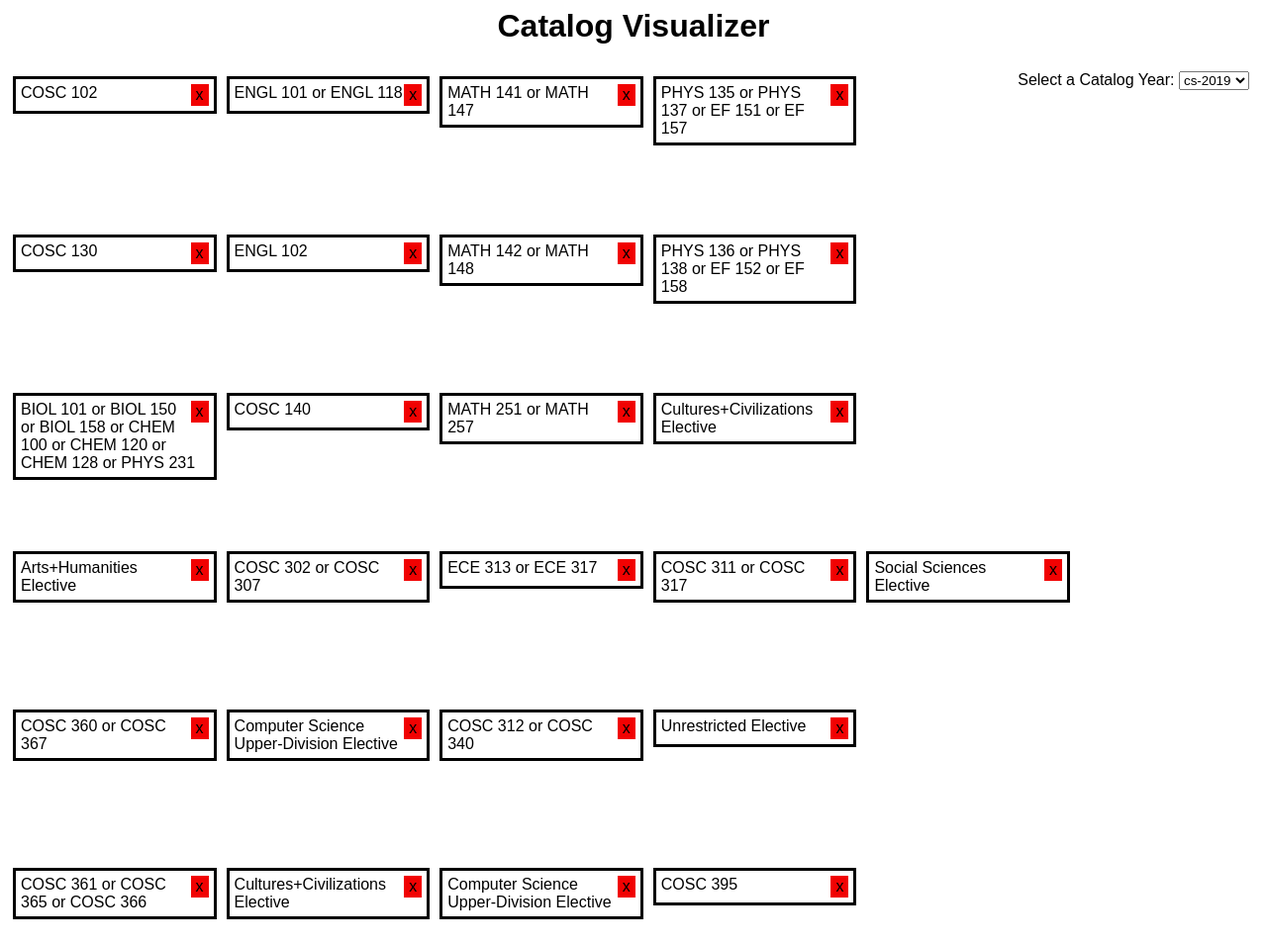
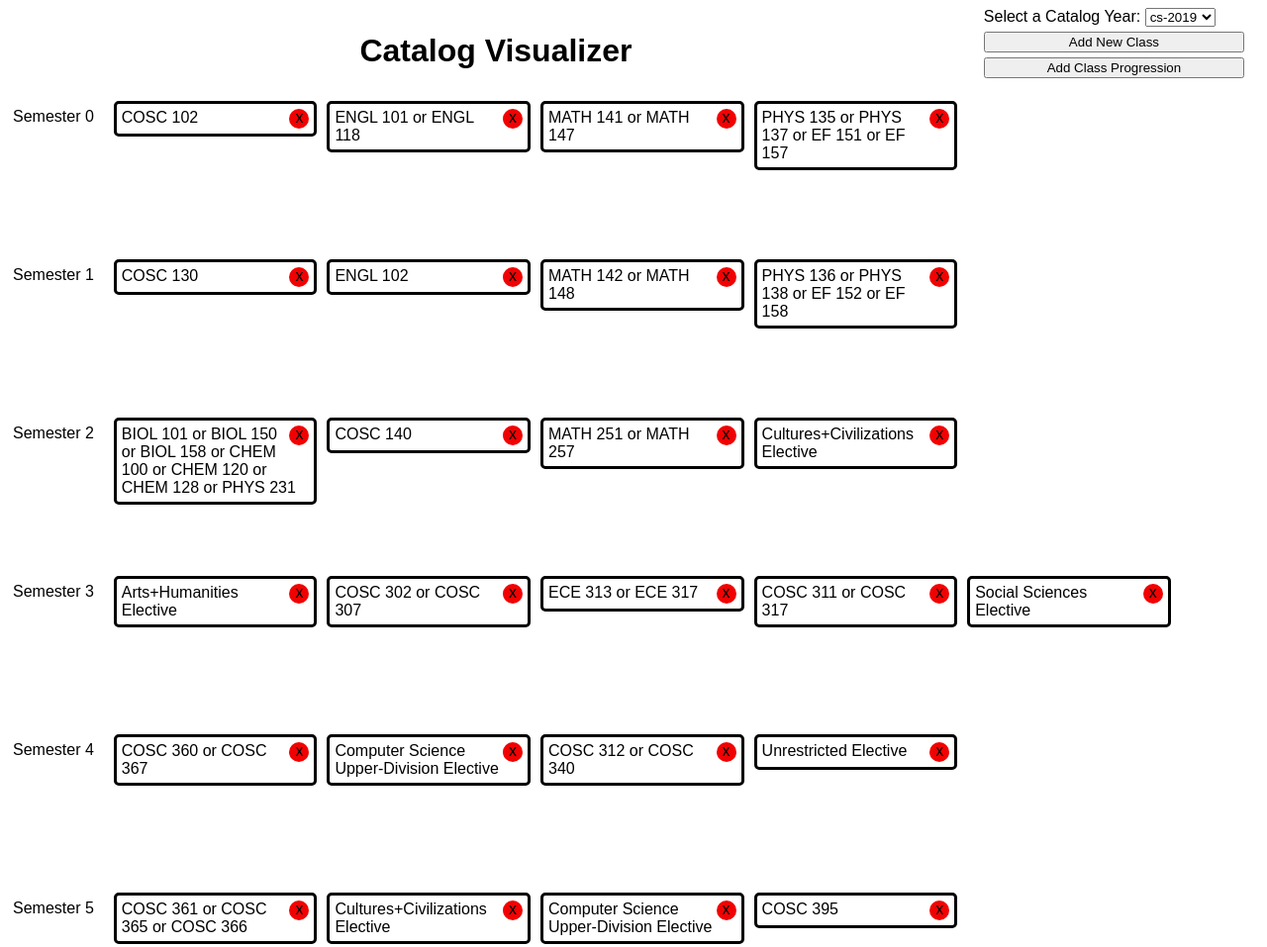
Before and after one commit to jmandzak/CatalogVisualizer, a plain HTML site: page index.html in a window 1280 px wide. Shown: the top 957 px of the page at 99% size. Drawn offline with nearby package versions, Linux system fonts and the light colour scheme.

Commit message:
Style Stuff and Added Semester Column

```diff
--- a/index.html
+++ b/index.html
@@ -9,12 +9,16 @@
 
 <body>
     <section>
+        <div style=" float:right; margin-right: 15px;" class="dropdown">
+            <label for="language">Select a Catalog Year:</label>
+            <select name="catalogSelection" id="dropDownWrite" onchange="catalogClicked(this.value);"></select>
+            <br>
+            <button type="button" class="TRMenu">Add New Class</button>
+            <button type="button" class="TRMenu">Add Class Progression</button>
+        </div>
         <h1>Catalog Visualizer</h1>
 
-        <div style="float:right; padding-right: 10px;" class="dropdown">
-            <label for="language">Select a Catalog Year:</label>
-            <select name="catalogSelection" id="dropDownWrite" onchange="catalogClicked(this.value);"></select>
-        </div>
+
         <div id="boxSection">
 
         </div>
@@ -49,6 +53,7 @@
                     all_classes = [];
 
                     for ( var semesters in data[catalog]['terms']){
+                        boxSection.innerHTML += '<div class="semesterCol"> Semester '+semesters+'</div>' ;
                         for( var classes in data[catalog]['terms'][semesters]){
                             boxSection.innerHTML += '<div class="box" contenteditable="true"><span id="close" onclick="this.parentNode.remove(); return false;">x</span>' + data[catalog]['terms'][semesters][classes] + '</div>' ;
                             all_classes.push(data[catalog]['terms'][semesters][classes]);
--- a/stylesheet.css
+++ b/stylesheet.css
@@ -3,14 +3,24 @@
 }
 
 h1 {
+    padding-top: 25px;
     text-align: center;
     font-size: xx-large;
+}
+
+.semesterCol{
+    display: inline-block;
+    float: left;
+    padding-right: 15px;
+    padding-left: 5px ;
+    padding-top: 12px
 }
 
 .box {
     border-width: 3px ;
     border-style: solid ;
     border-color: #000000 ;
+    border-radius: 5px;
     margin: 5px ;
     padding: 5px ;
     width: 15%;
@@ -24,17 +34,28 @@ br{
 
 #close {
     float:right;
+    text-align: center;
+    line-height: 18px;
     display:inline-block;
-    padding:2px 5px;
+    width: 20px;
+    height: 20px;
     background:#f10202;
+    border-radius: 50%;
 }
 
 #close:hover {
     float:right;
     display:inline-block;
-    padding:2px 5px;
+    width: 20px;
+    height: 20px;
     background:#f10202;
     color:#fff;
+    border-radius: 50%;
+}
+
+.TRMenu{
+    width: 100%;
+    margin-top: 5px;
 }
 
 table {
@@ -42,7 +63,7 @@ table {
     font-size: large;
 }
 
-th,
+th
     td {
         font-weight: bold;
         border: 1px solid black;
```
